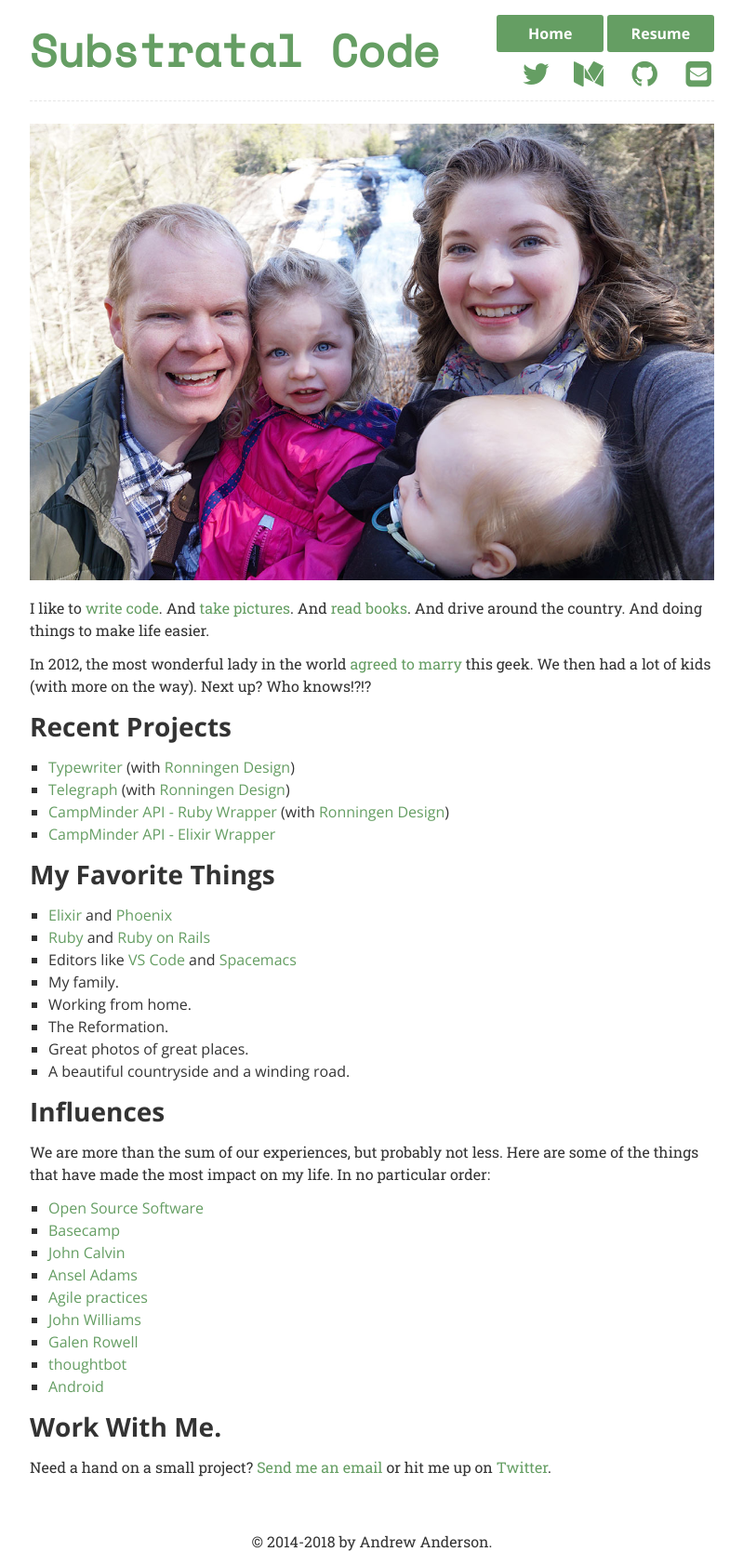
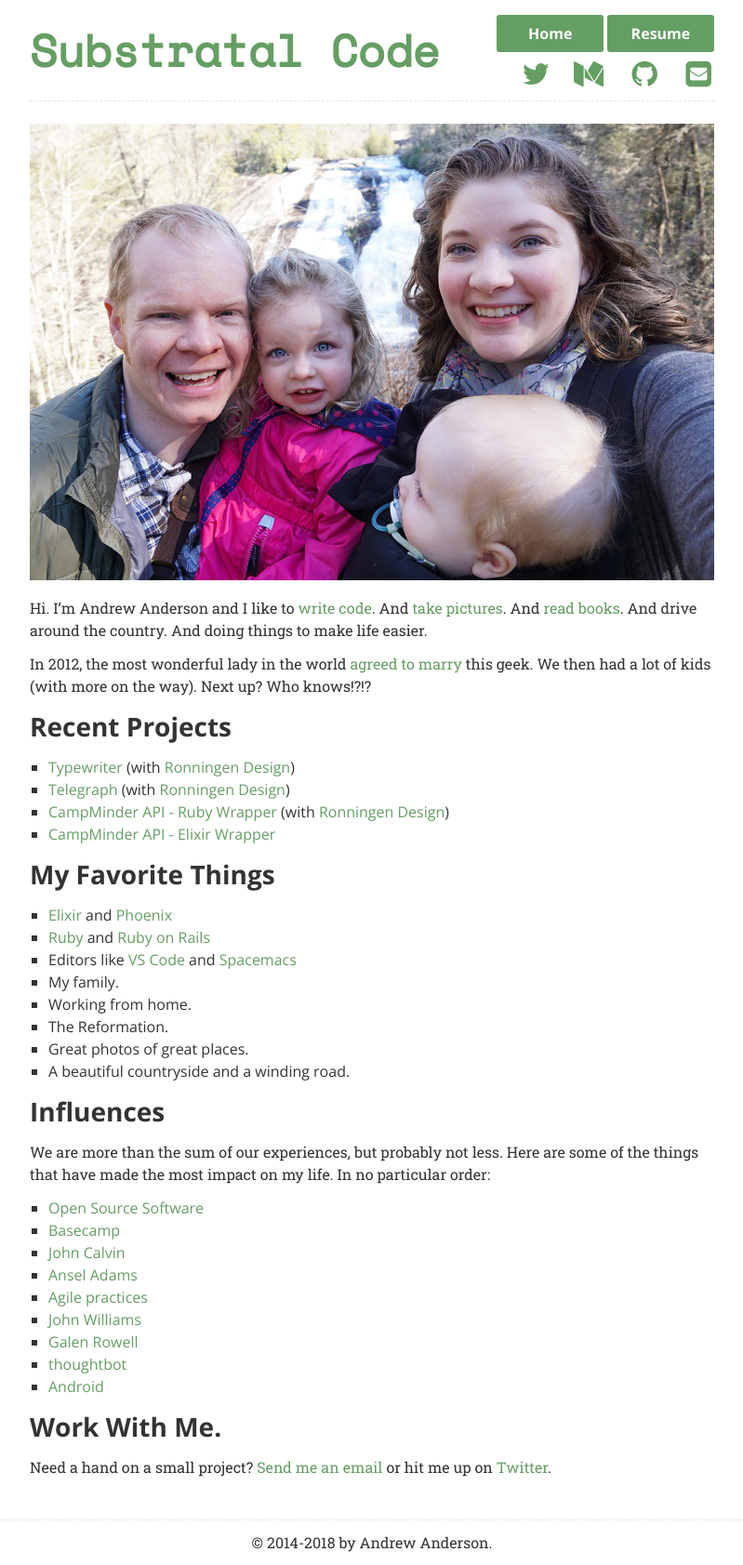
Before and after one commit to deep-spaced/deep-spaced.github.io, a Jekyll site: the page built from index.md, in a window 1280 px wide. Shown: the whole page at 93% size, without its empty margins (240-1039 px from the left). Built offline with Jekyll 4.4.1, drawn with Linux system fonts in a browser that asks for light colours; nearby versions of some CDN libraries.

Commit message:
Mo' fixes.

```diff
--- a/_layouts/static.html
+++ b/_layouts/static.html
@@ -5,8 +5,8 @@
     <meta http-equiv="Content-Type" content="text/html; charset=UTF-8"/>
     <meta name="viewport" content="width=device-width,initial-scale=1.0,user-scalable=no">
 
-    <link rel="stylesheet" href="/css/mobile.css">
-    <link rel="stylesheet" href="/css/desktop.css" media="(min-width:50em)">
+    <link rel="stylesheet" href="/css/mobile.css?v=1">
+    <link rel="stylesheet" href="/css/desktop.css?v=1" media="(min-width:50em)">
     <link href="https://maxcdn.bootstrapcdn.com/font-awesome/4.6.2/css/font-awesome.min.css" rel="stylesheet">
 
   </head>
--- a/css/desktop.css
+++ b/css/desktop.css
@@ -38,8 +38,6 @@ header nav {
   float: right;
   margin: 0 0 0 .5em; }
 
-#content-wrapper {
-  max-width: 50em; }
 #content-wrapper .three {
   float: left;
   display: block;
--- a/css/desktop.scss
+++ b/css/desktop.scss
@@ -34,8 +34,6 @@ header {
 .right {float: right; margin: 0 0 0 .5em;}
 
 #content-wrapper {
-  max-width: 50em;
-
   .three { @include span-columns(3); }
   .nine { @include span-columns(9); }
 }
--- a/css/mobile.css
+++ b/css/mobile.css
@@ -297,6 +297,8 @@ header {
   max-width: 68em;
   margin-left: auto;
   margin-right: auto;
+  border-bottom: 1px dashed rgba(0, 0, 0, 0.1);
+  max-width: 50em;
   padding: 0 2em 2em; }
   #content-wrapper:after {
     content: "";
--- a/css/mobile.scss
+++ b/css/mobile.scss
@@ -73,6 +73,8 @@ header {
 
 #content-wrapper {
   @include outer-container;
+  border-bottom: 1px dashed rgba(0, 0, 0, 0.1);
+  max-width: 50em;
   padding: 0 2em 2em;
 
   ul {
--- a/index.md
+++ b/index.md
@@ -5,7 +5,7 @@ title: Andrew Anderson
 
 <img src="/images/family.jpg" class="full" />
 
-I like to [write code](https://github.com/deep-spaced). And [take pictures](https://substratalcode.smugmug.com/). And [read books](https://www.goodreads.com/user/show/36469128-andrew-anderson). And drive around the country. And doing things to make life easier.
+Hi. I'm Andrew Anderson and I like to [write code](https://github.com/deep-spaced). And [take pictures](https://substratalcode.smugmug.com/). And [read books](https://www.goodreads.com/user/show/36469128-andrew-anderson). And drive around the country. And doing things to make life easier.
 
 In 2012, the most wonderful lady in the world [agreed to marry](http://www.meandthegeek.com) this geek. We then had a lot of kids (with more on the way). Next up? Who knows!?!?
 
```
Lines whose indentation alone changed are shown as unchanged.
